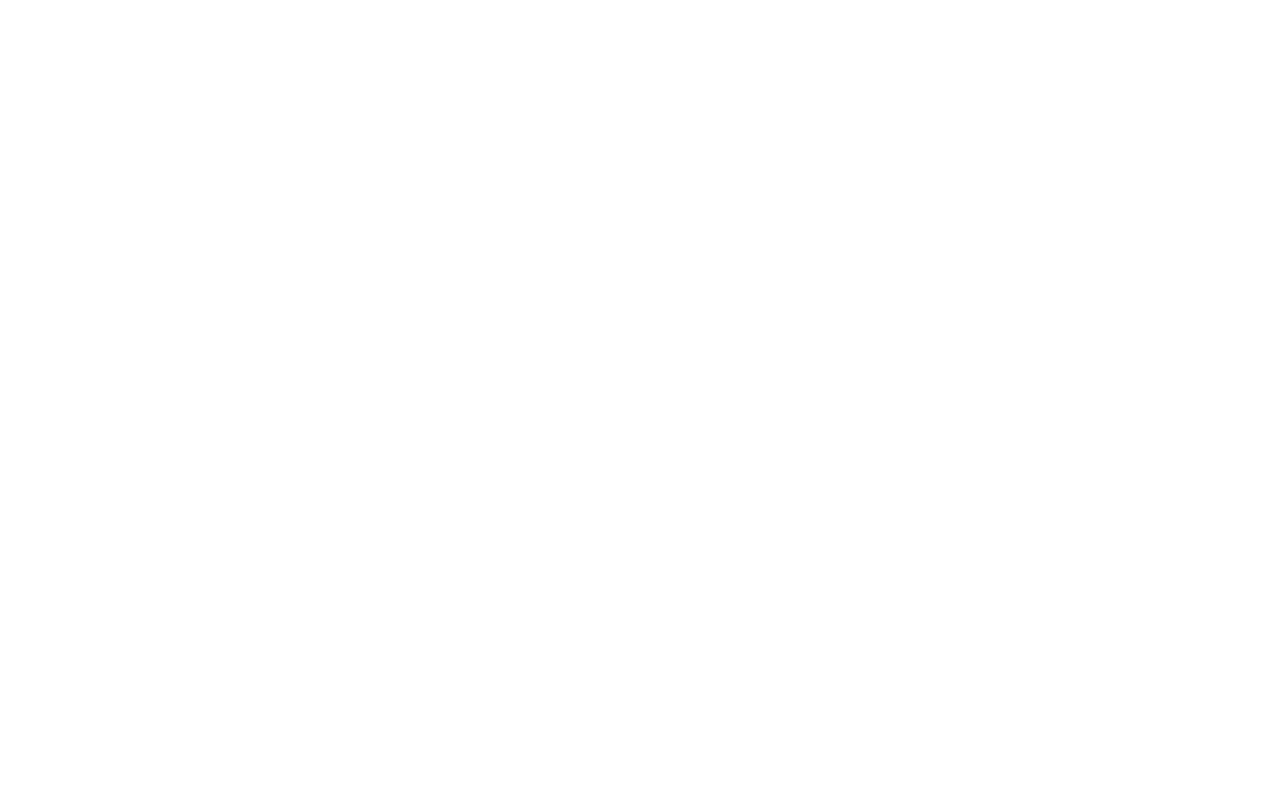
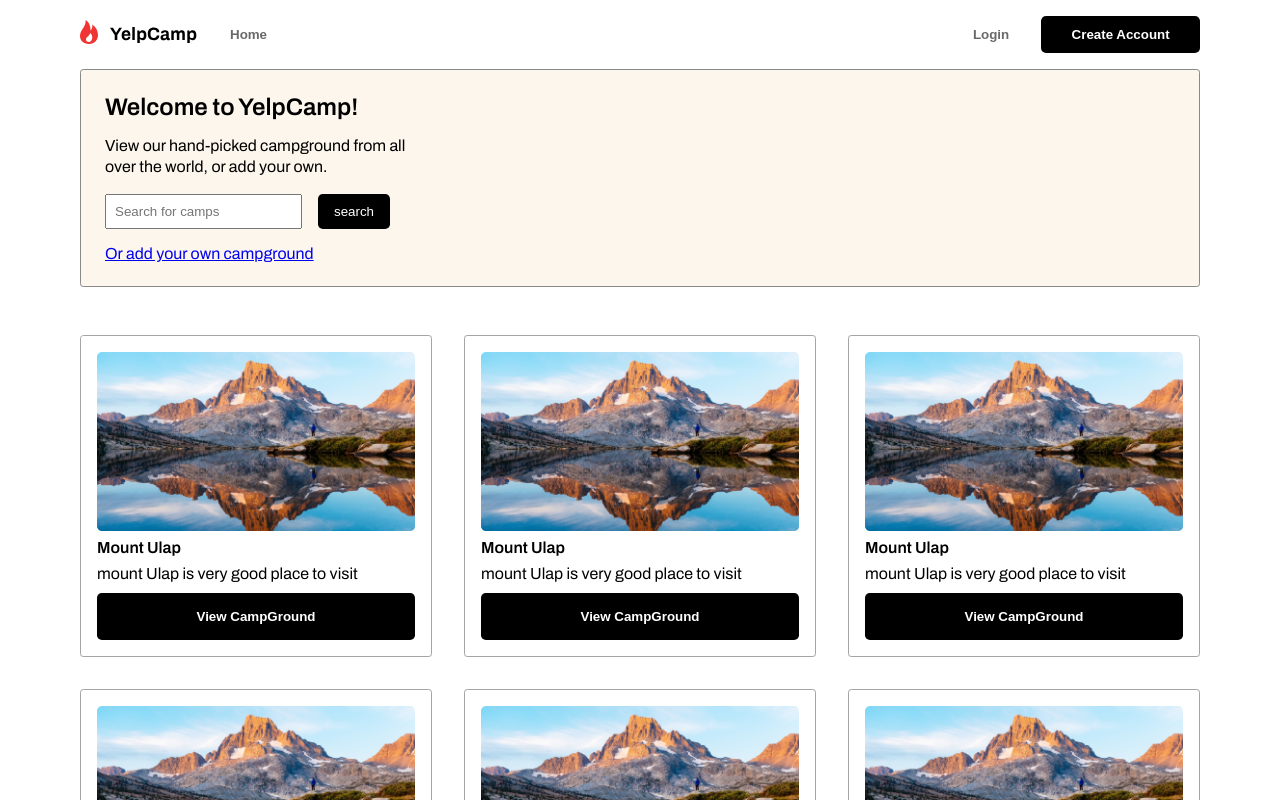
Before and after one commit to paro-418/YelpCamp, a React (Create React App) app in the folder client/: page /search in a window 1280 px wide. Before the commit this address had no page. Shown: the top 800 px of the page. Built offline with nearby package versions, Linux system fonts and the light colour scheme.

Commit message:
created SearchPage

```diff
--- a/client/src/App.js
+++ b/client/src/App.js
@@ -2,6 +2,7 @@
 import AddCommentPage from './pages/AddCommentPage/AddCommentPage.js';
 import CampGroundPage from './pages/CampGroundPage/CampGroundPage.js';
 import LandingPage from './pages/LandingPage/LandingPage.js';
+import SearchPage from './pages/SearchPage/SearchPage.js';
 
 function App() {
   return (
@@ -10,6 +11,7 @@
         <Route path='/' element={<LandingPage />} />
         <Route path='/campground' element={<CampGroundPage />} />
         <Route path='/post-review' element={<AddCommentPage />} />
+        <Route path='/search' element={<SearchPage />} />
       </Routes>
     </div>
   );
--- /dev/null
+++ b/client/src/components/Card/Card.js
@@ -0,0 +1,28 @@
+import classes from './Card.module.css';
+import Button from '../Button/Button';
+import { Link } from 'react-router-dom';
+
+import React from 'react';
+
+const Card = () => {
+  return (
+    <div className={classes.card}>
+      <div className={classes.imageContainer}>
+        <img
+          src='/Assets/Camp Images/HighQuality-Images/MountUlap.png'
+          alt='camp'
+          className={classes.campImage}
+        />
+      </div>
+      <h4 className={classes.campName}>Mount Ulap</h4>
+      <p className={classes.description}>
+        mount Ulap is very good place to visit
+      </p>
+      <Button className={classes.btn}>
+        <Link to='Mount-Ulap' className={classes.Link}>View CampGround</Link>
+      </Button>
+    </div>
+  );
+};
+
+export default Card;
--- /dev/null
+++ b/client/src/components/Card/Card.module.css
@@ -0,0 +1,39 @@
+.card {
+  border: 1px solid rgb(165, 165, 165);
+  flex-basis: 23%;
+  padding: 1rem;
+  border-radius: 0.2rem;
+  flex-grow: 1;
+  display: flex;
+  flex-direction: column;
+  gap: 0.5rem;
+}
+
+.imageContainer {
+  /* border: 2px solid red; */
+  border-radius: 0.2rem;
+  overflow: hidden;
+}
+
+.campImage {
+  width: 100%;
+  height: 100%;
+}
+
+.description {
+  line-height: 1.3;
+}
+.btn {
+  border: none;
+  border-radius: 0.3rem;
+  overflow: hidden;
+}
+
+.Link {
+  display: block;
+  color: #fff;
+  text-decoration: none;
+  background-color: #000;
+  padding: 1rem 2rem;
+  font-weight: bold;
+}
--- a/client/src/pages/CampGroundPage/CampGroundPage.module.css
+++ b/client/src/pages/CampGroundPage/CampGroundPage.module.css
@@ -112,5 +112,3 @@
     flex-direction: column-reverse;
   }
 }
-@media screen and (max-width: 375px) {
-}
--- /dev/null
+++ b/client/src/pages/SearchPage/SearchPage.js
@@ -0,0 +1,59 @@
+import classes from './SearchPage.module.css';
+
+import React from 'react';
+import Header from '../../components/Header/Header';
+import Footer from '../../components/Footer/Footer';
+import Button from '../../components/Button/Button';
+import { Link } from 'react-router-dom';
+import Card from '../../components/Card/Card';
+
+const SearchPage = () => {
+  return (
+    <main className={classes.main}>
+      <Header />
+      <div className={classes.formContainer}>
+        <h2>Welcome to YelpCamp!</h2>
+        <p className={classes.p}>
+          View our hand-picked campground from all over the world, or add your
+          own.
+        </p>
+        <form className={classes.form}>
+          <input
+            type='text'
+            placeholder='Search for camps'
+            className={classes.input}
+          />
+          <Button className={classes.searchBtn}>search</Button>
+        </form>
+        <Link>Or add your own campground</Link>
+      </div>
+      <div className={classes.cardContainer}>
+        <Card />
+        <Card />
+        <Card />
+        <Card />
+        <Card />
+        <Card />
+        <Card />
+        <Card />
+        <Card />
+        <Card />
+        <Card />
+        <Card />
+        <Card />
+        <Card />
+        <Card />
+        <Card />
+        <Card />
+        <Card />
+        <Card />
+        <Card />
+        <Card />
+        <Card />
+      </div>
+      <Footer />
+    </main>
+  );
+};
+
+export default SearchPage;
--- /dev/null
+++ b/client/src/pages/SearchPage/SearchPage.module.css
@@ -0,0 +1,59 @@
+.main {
+  padding: 1rem 5rem;
+  display: flex;
+  flex-direction: column;
+  gap: 1rem;
+}
+
+.formContainer {
+  border: 1px solid rgb(138, 138, 138);
+  border-radius: 0.2rem;
+  flex-basis: 30%;
+  background-color: rgba(250, 235, 215, 0.456);
+  padding: 1.5rem;
+  display: flex;
+  flex-direction: column;
+  gap: 1rem;
+}
+.cardContainer {
+  border-radius: 0.2rem;
+  flex-grow: 1;
+  overflow: hidden;
+  display: flex;
+  justify-content: start;
+  gap: 2rem;
+  flex-wrap: wrap;
+  margin: 2rem 0;
+}
+.p {
+  width: 30%;
+  line-height: 1.3;
+}
+
+.form {
+  display: flex;
+  gap: 1rem;
+}
+.searchBtn {
+  padding: 0.5rem 1rem;
+  background-color: #000;
+  color: #fff;
+  border-radius: 0.3rem;
+  cursor: pointer;
+  border: none;
+  cursor: pointer;
+}
+
+.input {
+  padding: 0.5rem;
+}
+@media screen and (max-width: 640px) {
+  .main {
+    padding: 1rem 2rem;
+  }
+}
+@media screen and (max-width: 375px) {
+  .main {
+    padding: 0.5rem 0.5rem;
+  }
+}
```
